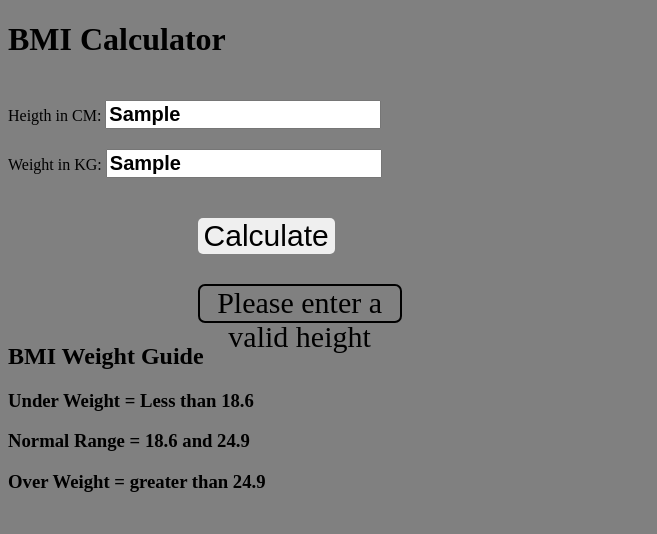
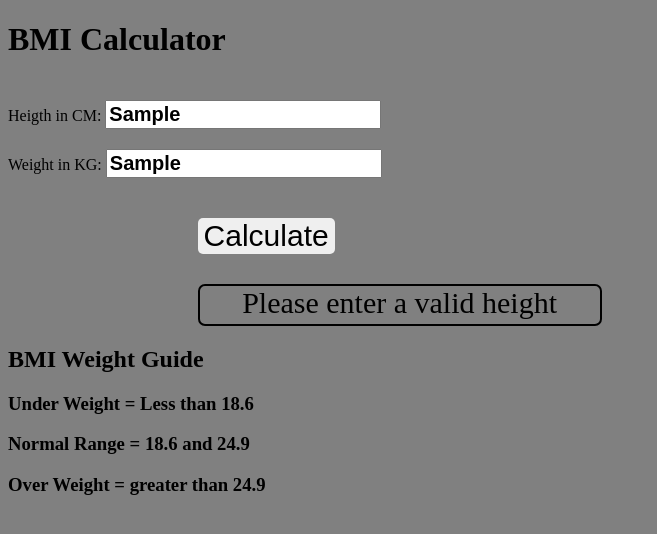
Before and after one commit to sujitbarnawal/Javascript, a plain HTML site: page project_2_BMI_Generator/index.html in a window 1280 px wide. Both pictures are taken after typing "Sample", "Sample" into the empty fields and a click on the button "Calculate". Shown: the whole page, without its empty margins (0-657 px from the left). Drawn offline with Linux system fonts and the light colour scheme.

Commit message:
css file for BMI calculator

```diff
--- a/project_2_BMI_Generator/style.css
+++ b/project_2_BMI_Generator/style.css
@@ -20,8 +20,8 @@ button{
 }
 
 #result{
-    width: 200px;
-    height: 35px;
+    width: 400px;
+    height: 38px;
     border: 2px solid black;
     margin-top: 30px;
     margin-left: 15%;
```
